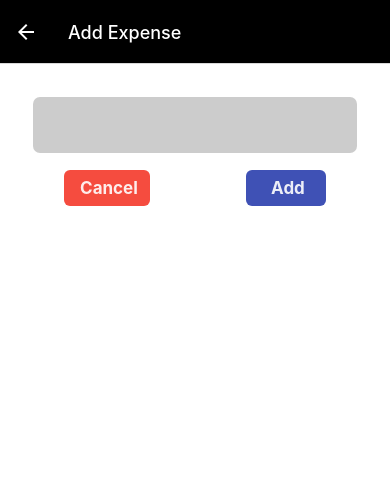
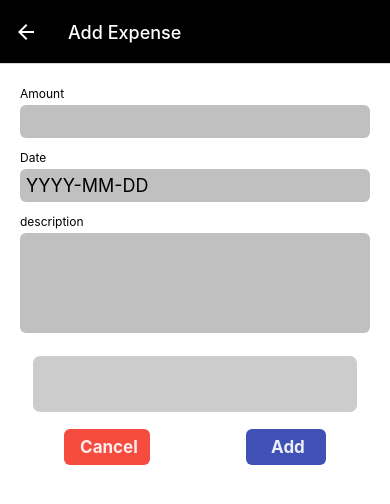
Before and after one commit to mAbdeen9/Expenses, a React Native app: screen /ManageExpense in a window 390 px wide. Shown: the top 504 px of the page. Built offline with nearby package versions, Linux system fonts and the light colour scheme.

Commit message:
fix some style issues

```diff
--- /dev/null
+++ b/components/ExpenseForm.js
@@ -0,0 +1,38 @@
+import { View } from "react-native";
+import Input from "./Input";
+import { useState } from "react";
+
+const ExpenseForm = () => {
+  const [amount, setAmount] = useState("");
+
+  return (
+    <View>
+      <Input
+        label={"Amount"}
+        textInputConfig={{
+          onChangeText: (text) => console.log(text),
+          keyboardType: "decimal-pad",
+        }}
+      />
+
+      <Input
+        label={"Date"}
+        textInputConfig={{
+          onChangeText: (text) => console.log(text),
+          placeholder: "YYYY-MM-DD",
+          maxLength: 10,
+        }}
+      />
+
+      <Input
+        label={"description"}
+        textInputConfig={{
+          onChangeText: (text) => console.log(text),
+          multiline: true,
+        }}
+      />
+    </View>
+  );
+};
+
+export default ExpenseForm;
--- /dev/null
+++ b/components/Input.js
@@ -0,0 +1,39 @@
+import { View, Text, TextInput, StyleSheet } from "react-native";
+
+const Input = ({ label, textInputConfig }) => {
+  const inputStyle = [style.input];
+
+  if (textInputConfig && textInputConfig.multiline) {
+    inputStyle.push(style.inputMultiline);
+  }
+
+  return (
+    <View style={style.inputContainer}>
+      <Text style={style.label}>{label}</Text>
+      <TextInput style={inputStyle} {...textInputConfig}></TextInput>
+    </View>
+  );
+};
+
+export default Input;
+
+const style = StyleSheet.create({
+  inputContainer: {
+    marginHorizontal: 4,
+    marginVertical: 6,
+  },
+  label: {
+    fontSize: 12,
+    marginBottom: 4,
+  },
+  input: {
+    backgroundColor: "silver",
+    padding: 6,
+    borderRadius: 6,
+    fontSize: 18,
+  },
+  inputMultiline: {
+    minHeight: 100,
+    textAlignVertical: "top",
+  },
+});
--- a/screens/ManageExpense.js
+++ b/screens/ManageExpense.js
@@ -5,6 +5,7 @@ import { useDispatch } from "react-redux";
 import { expensesActions } from "../store/expenseSlice";
 import { getFormattedDate } from "../util/data";
 import CustomBtn from "../components/UI/CustomBtn";
+import ExpenseForm from "../components/ExpenseForm";
 
 const ManageExpense = ({ route, navigation }) => {
   const [inputValue, setInputValue] = useState();
@@ -49,6 +50,7 @@ const ManageExpense = ({ route, navigation }) => {
 
   return (
     <View style={style.container}>
+      <ExpenseForm data={(data) => console.log(data)} />
       <TextInput
         value={inputValue}
         onChangeText={(text) => setInputValue(text)}
```
Also changed, not shown: App.js (line endings or trailing spaces).
